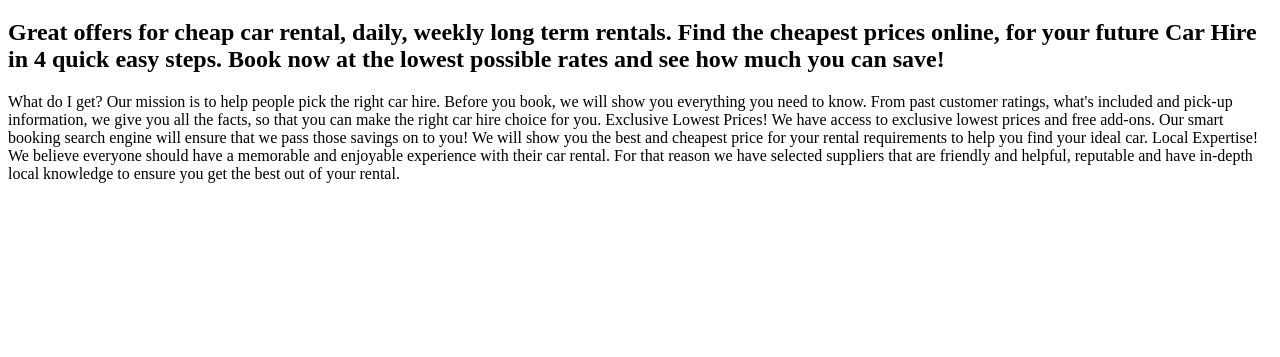
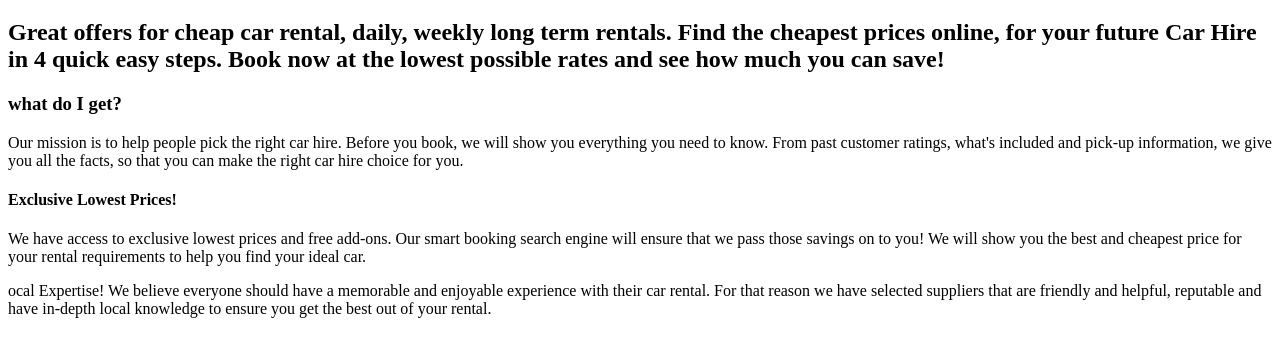
Before and after one commit to Elidenis/car-hire, a plain HTML site: page car-hire-webpage.html in a window 1280 px wide. Shown: the part 61-418 px from the top of the page. Drawn offline with Linux system fonts and the light colour scheme.

Commit message:
add header block elements

```diff
--- a/car-hire-webpage.html
+++ b/car-hire-webpage.html
@@ -8,9 +8,9 @@
         <h2>Great offers for cheap car rental, daily, weekly long term rentals. Find the cheapest prices online, for your future Car Hire in 4 quick easy steps. Book now at the lowest possible rates and see how much you can save!</h2>
     </body>
 </html>
-What do I get?
+<h3>what do I get?</h3>
 Our mission is to help people pick the right car hire. Before you book, we will show you everything you need to know. From past customer ratings, what's included and pick-up information, we give you all the facts, so that you can make the right car hire choice for you.
-Exclusive Lowest Prices!
+<h4>Exclusive Lowest Prices!</h4>
 We have access to exclusive lowest prices and free add-ons. Our smart booking search engine will ensure that we pass those savings on to you! We will show you the best and cheapest price for your rental requirements to help you find your ideal car.
-Local Expertise!
-We believe everyone should have a memorable and enjoyable experience with their car rental. For that reason we have selected suppliers that are friendly and helpful, reputable and have in-depth local knowledge to ensure you get the best out of your rental.
+<p>ocal Expertise!
+We believe everyone should have a memorable and enjoyable experience with their car rental. For that reason we have selected suppliers that are friendly and helpful, reputable and have in-depth local knowledge to ensure you get the best out of your rental.</p>
```
